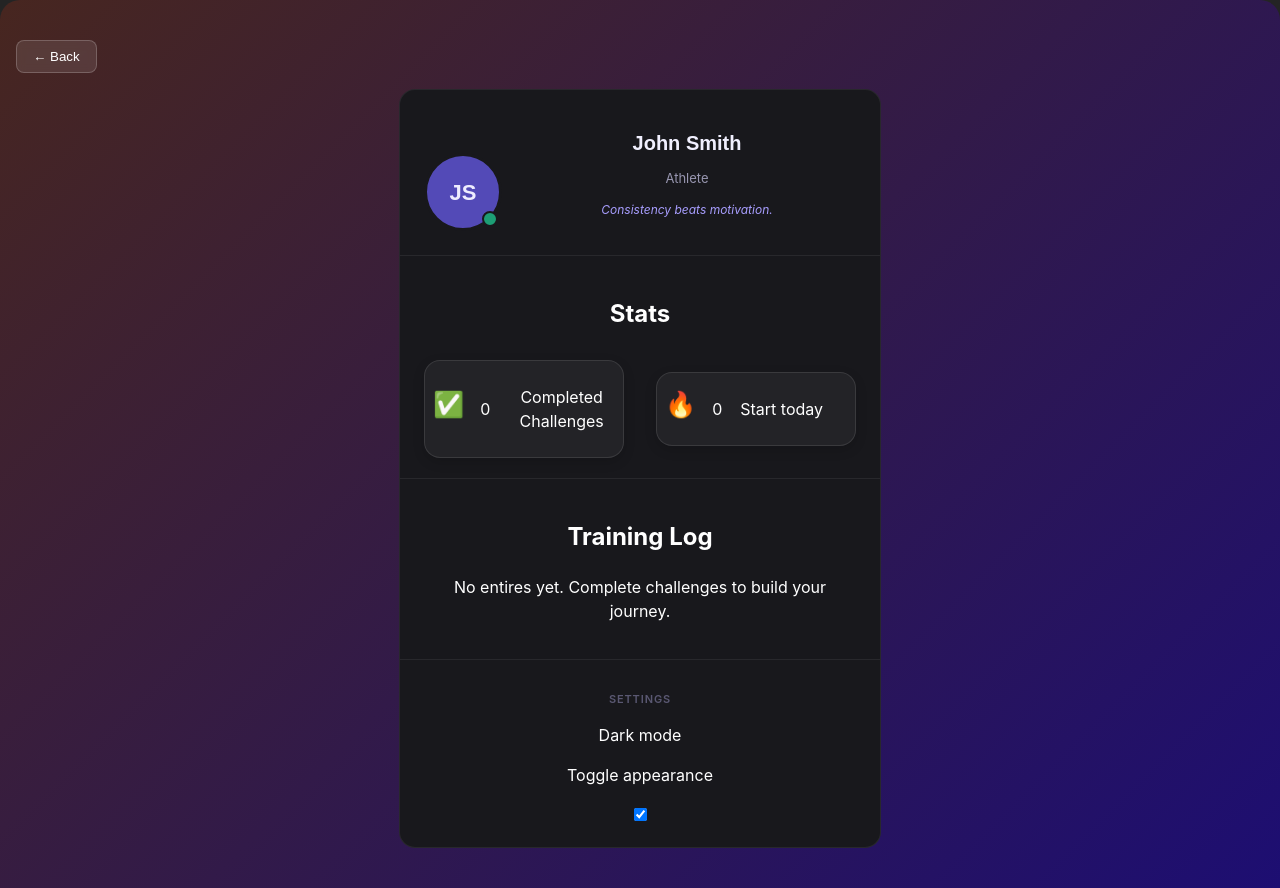
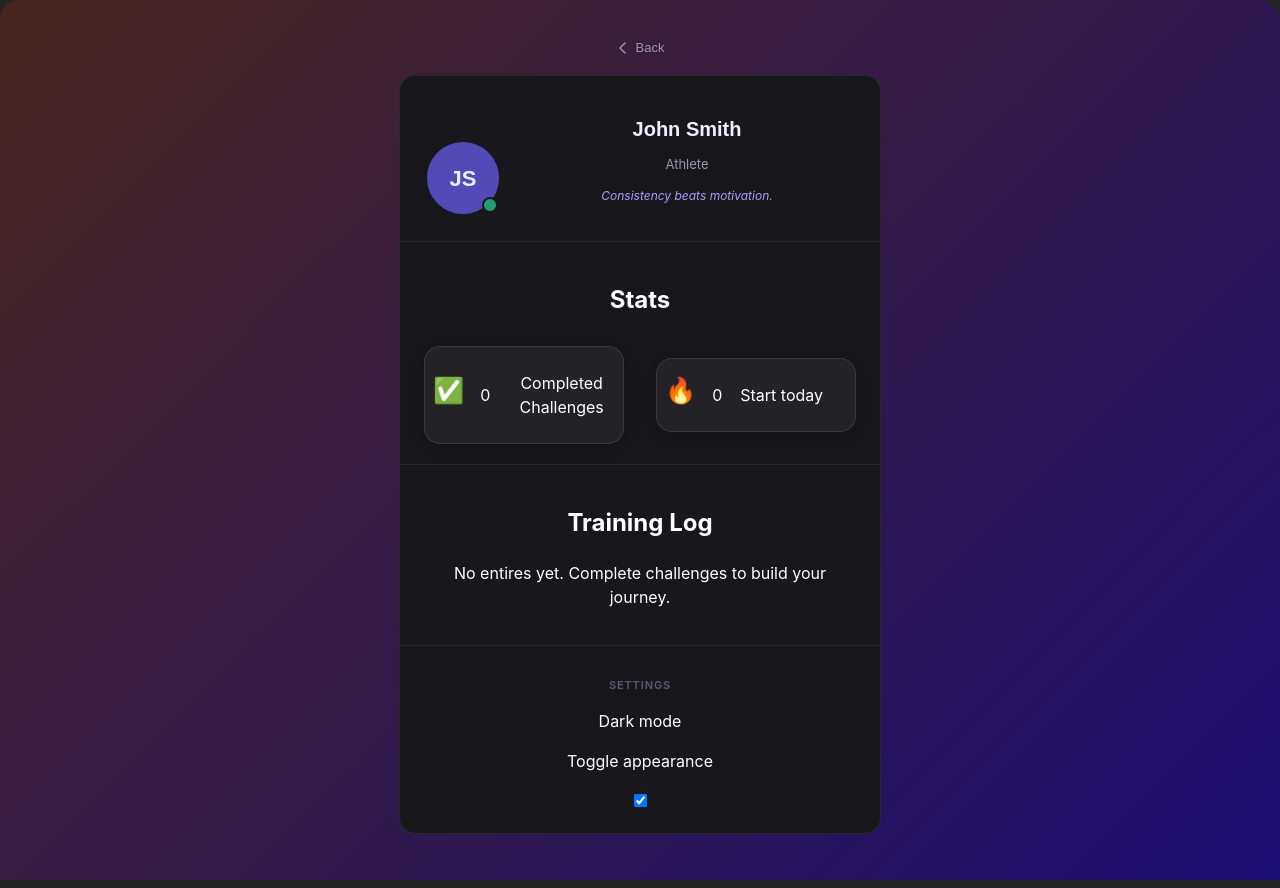
Before and after one commit to robertoandino/challenge-me, a React (Vite) app: page /profile in a window 1280 px wide. Built offline with nearby package versions, Linux system fonts and the light colour scheme.

Commit message:
Update back button

```diff
--- a/src/components/Profile/Profile.css
+++ b/src/components/Profile/Profile.css
@@ -12,24 +12,24 @@
 }
 
 /* Back button */
-.back-button {
-    align-self: flex-start;
-    background: rgba(255, 255, 255, 0.1);
-    border: 1px solid rgba(255, 255, 255, 0.2);
-    color: white;
-    padding: 0.5rem 1rem;
-    border-radius: 0.5rem;
+.back-btn {
+    display: inline-flex;
+    align-items: center;
+    gap: 6px;
+    background: none;
+    border: none;
     cursor: pointer;
-    margin-bottom: 1rem;
-    transition: transform 0.25s ease, box-shadow 0.25s ease;
-    backdrop-filter: blur(4px);
+    font-family: var(--font-body);
+    font-size: 13px;
+    color: var(--text-secondary);
+    padding: 0;
+    margin-bottom: 20px;
+    transition: color 0.15s ease;
 }
 
-.back-button:hover {
-    background: rgba(202, 56, 30, 0.479);
-    transform: translateY(-5px);
+.back-btn:hover {
+    color: var(--text-primary);
 }
-
 
 /* Profile card */
 .profile-card {
--- a/src/components/Profile/Profile.tsx
+++ b/src/components/Profile/Profile.tsx
@@ -62,7 +62,19 @@ const Profile: React.FC = () => {
 
     return(
         <div className="profile-page">
-            <button className="back-button" onClick={() => window.history.back()}>← Back</button>
+            {/* Back Button */}
+            <button className="back-btn" onClick={() => window.history.back()}>
+                <svg width="14" height="14" viewBox="0 0 14 14" fill="none">
+                    <path
+                        d="M9 2L4 7L9 12"
+                        stroke="currentColor"
+                        strokeWidth="1.5"
+                        strokeLinecap="round"
+                        strokeLinejoin="round"
+                    />
+                </svg>
+                Back
+            </button>
 
             <div className="profile-card">
 
```
